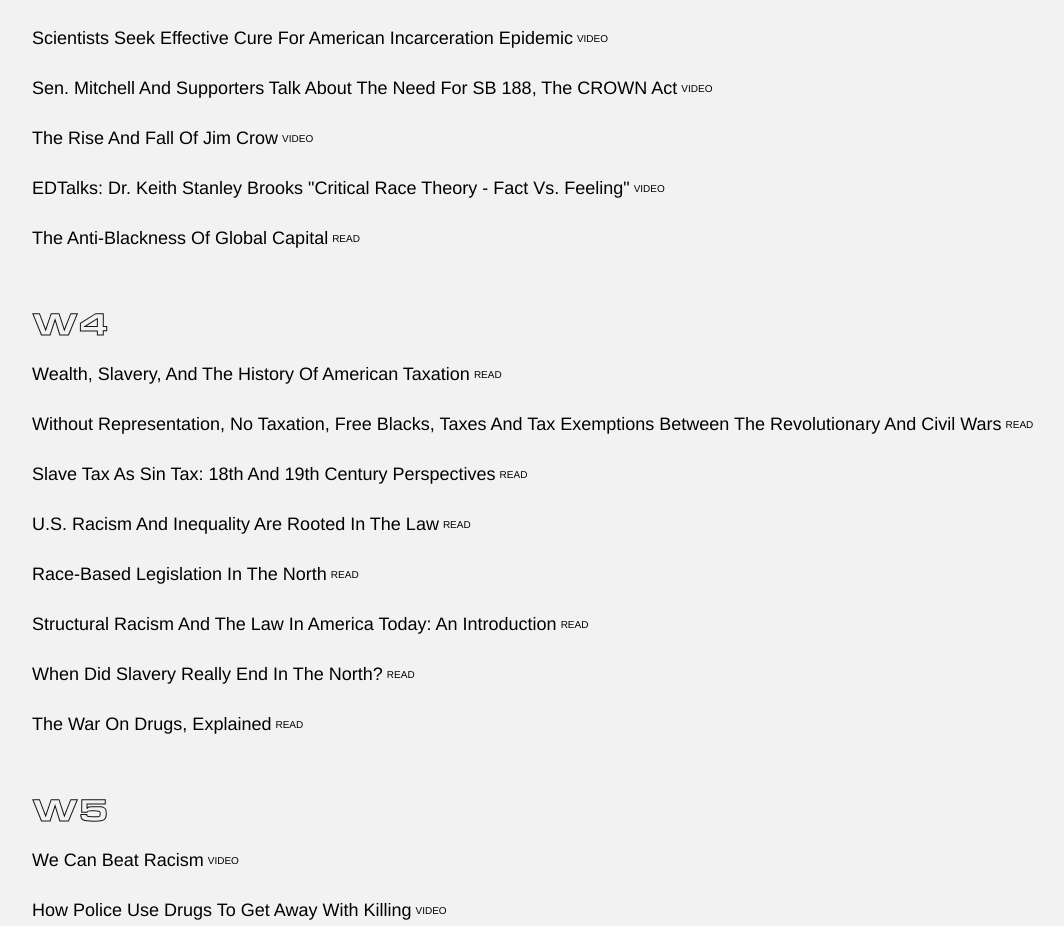
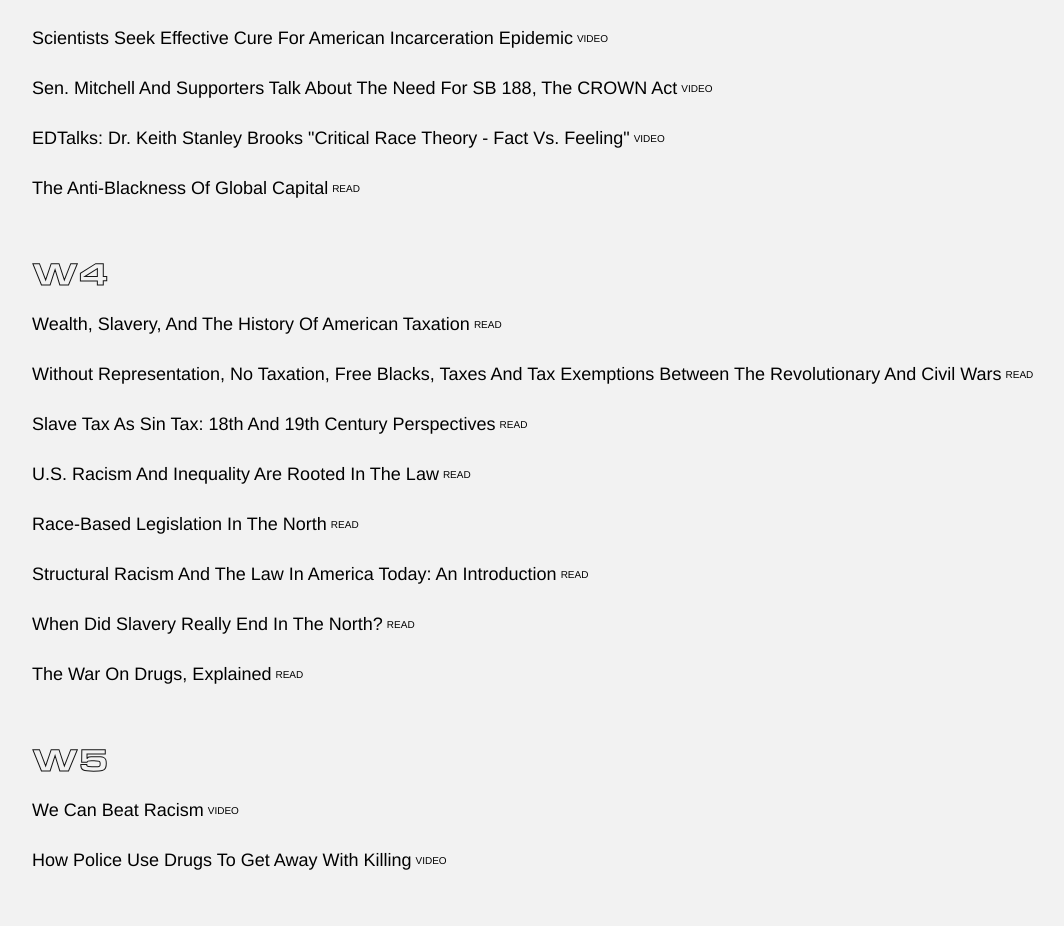
Before and after one commit to tmytrn/anti-blackness-101, a Next.js app: page / in a window 1280 px wide. Shown: the part 1222-2148 px from the top of the page, without its empty margins (32-1096 px from the left). Built offline with nearby package versions, Linux system fonts and the light colour scheme.

Commit message:
removed broken link

```diff
--- a/materials.js
+++ b/materials.js
@@ -108,11 +108,6 @@ export const data = [
       },
       {
         type: "video",
-        title: "The Rise and Fall of Jim Crow ",
-        link: "https://www.youtube.com/watch?v=Z2snYdfVPuo",
-      },
-      {
-        type: "video",
         title:
           'EDTalks: Dr. Keith Stanley Brooks "Critical Race Theory - Fact vs. Feeling"',
         link: "https://www.youtube.com/watch?v=3yizS9DMENE&ab_channel=AchieveMinneapolis",
```
